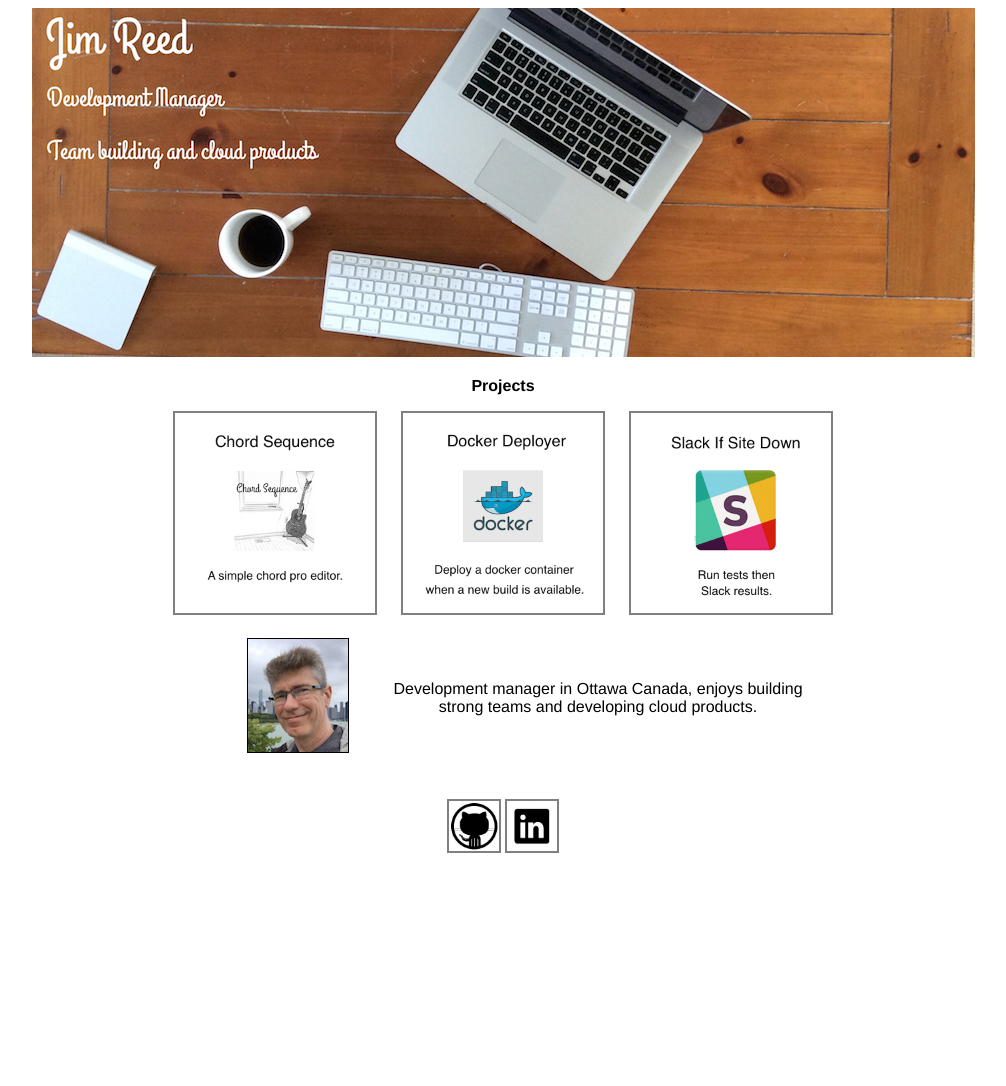
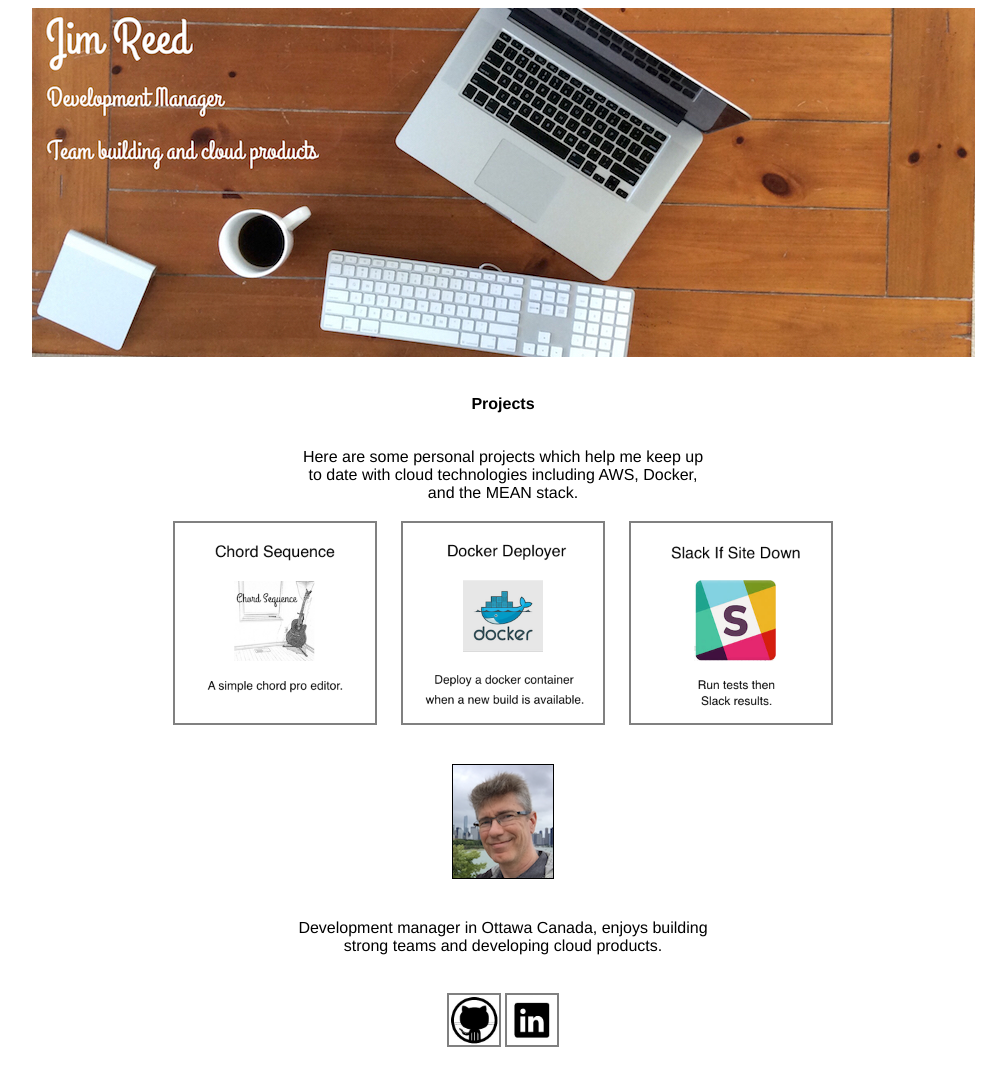
Before and after one commit to jimareed/jimareed, a plain HTML site: page index.html in a window 1280 px wide. Shown: the whole page, without its empty margins (137-1143 px from the left). Before the commit the page ends 892 px from the top, so only its background shows below. Drawn offline with Linux system fonts and the light colour scheme.

Commit message:
added project description
added project description

```diff
--- a/index.html
+++ b/index.html
@@ -35,7 +35,22 @@
     <img src="images/jimareed-title.jpeg" alt="Jim Reed" />
   </header>
   <p/>
-  <p align="center"><b>Projects</b></p>
+  <p align="center">
+    <br><b>Projects</b></br>
+  </p>
+  <table width="100%">
+    <tr width="100%">
+      <td width="33%" align="right"></td>
+      <td width="33%" align="center">
+        <p>
+          Here are some personal projects which help me
+          keep up to date with cloud technologies including
+          AWS, Docker, and the MEAN stack.
+        </p>
+      </td>
+      <td width="33%"/>
+    </tr>
+  </table>
   <div align="center">
   <a href="http://www.chordsequence.com"><img src="images/chordsequence-project.png" hspace="10" width="200" height="200" alt="Jim Reed" /></a>
   <a href="https://github.com/jimareed/docker-deployer"><img src="images/dockerdeployer-project.png" hspace="10" width="200" height="200" alt="Jim Reed" /></a>
@@ -46,11 +61,24 @@
 <p/>
 <div>
   <table width="100%">
-    <tr width="100%"><td width="38%" align="right">
-                    <img src="images/profile.png" border="1"   alt="" /></a>
-                  </td><td width="2%"/><td width="35%"><p align="center">Development manager in Ottawa Canada, enjoys building strong teams and developing cloud products.</p>
-    </td><td width="25%"/></tr>
-  <tr><td><p/></td></tr>
+    <tr>
+      <td width="33%" align="right"></td>
+      <td width="33%">
+        <p align="center">
+          <img src="images/profile.png" border="1"   alt="" />
+        </p>
+      </td>
+      <td width="33%"/>
+    </tr>
+    <tr width="100%">
+      <td width="33%" align="right"></td>
+      <td width="33%">
+        <p align="center">
+          Development manager in Ottawa Canada, enjoys building strong teams and developing cloud products.
+        </p>
+      </td>
+      <td width="33%"/>
+    </tr>
   </table>
 
   <table width="100%">
```
